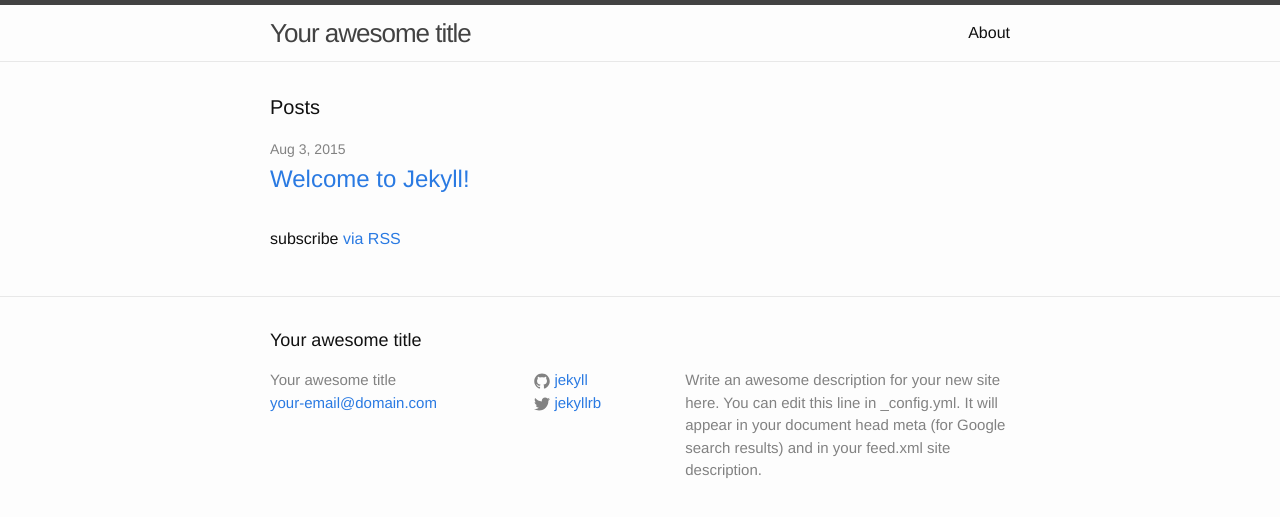
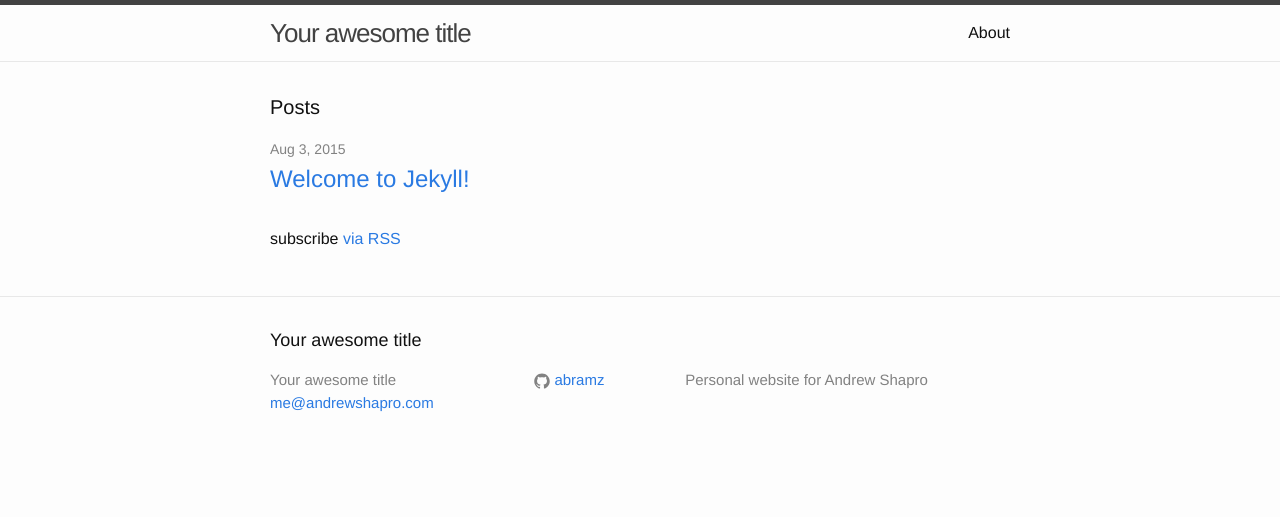
Before and after one commit to abramz/abramz.github.io, a Jekyll site: the page built from index.html, in a window 1280 px wide. Shown: the top 517 px of the page. Built offline with Jekyll 4.4.1, drawn with Linux system fonts in a browser that asks for light colours.

```diff
--- a/_config.yml
+++ b/_config.yml
@@ -1,14 +1,11 @@
 # Site settings
 title: Your awesome title
-email: your-email@domain.com
+email: me@andrewshapro.com
 description: > # this means to ignore newlines until "baseurl:"
-  Write an awesome description for your new site here. You can edit this
-  line in _config.yml. It will appear in your document head meta (for
-  Google search results) and in your feed.xml site description.
+  Personal website for Andrew Shapro
 baseurl: "" # the subpath of your site, e.g. /blog/
-url: "http://yourdomain.com" # the base hostname & protocol for your site
-twitter_username: jekyllrb
-github_username:  jekyll
+url: "http://andrewshapro.com" # the base hostname & protocol for your site
+github_username:  abramz
 
 # Build settings
 markdown: kramdown
```
